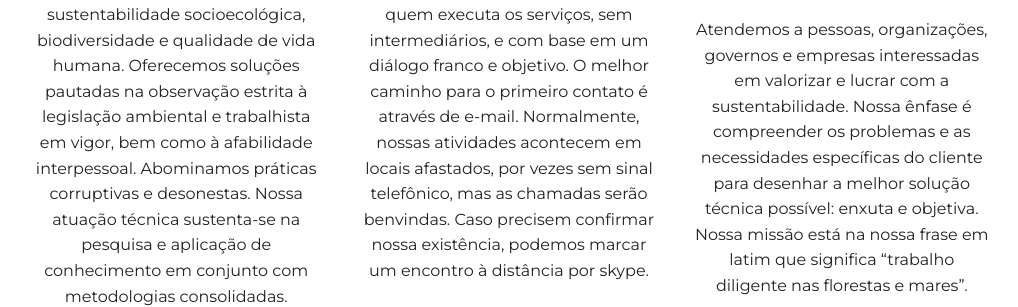
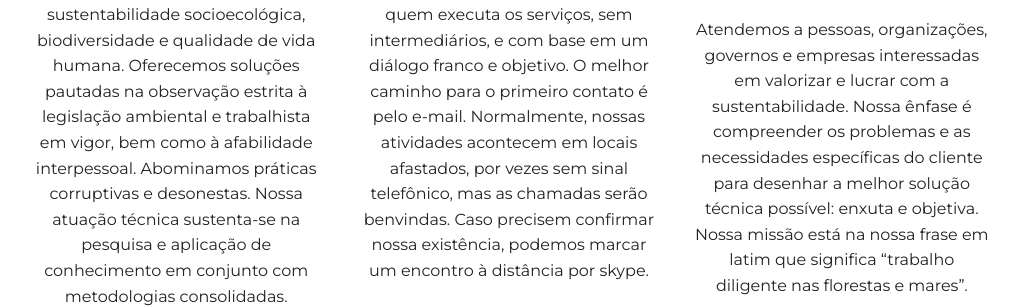
Before and after one commit to leroy1977/eQ1, a Jekyll site: the page built from index.html, in a window 1280 px wide and 900 px high, scrolled down 991 px. Shown: the part 281-588 px from the top of the window, without its empty margins (131-1149 px from the left). Built offline with Jekyll 4.4.1, drawn with Linux system fonts in a browser that asks for light colours; some of the changed text lies outside the part shown.

Commit message:
Update about.html

```diff
--- a/_includes/about.html
+++ b/_includes/about.html
@@ -21,7 +21,7 @@
       <!-- <i class="devicon-git-plain"></i>
       <i class="devicon-gulp-plain colored"></i>
       <i class="devicon-atom-original-wordmark"></i> -->
-      <p> Você negocia diretamente com quem executa os serviços, sem intermediários, e com base em um diálogo franco e objetivo. O melhor caminho para o primeiro contato é através de e-mail. Normalmente, nossas atividades acontecem em locais afastados, por vezes sem sinal telefônico, mas as chamadas serão benvindas. Caso precisem confirmar nossa existência, podemos marcar um encontro à distância por skype.</p>
+      <p> Você negocia diretamente com quem executa os serviços, sem intermediários, e com base em um diálogo franco e objetivo. O melhor caminho para o primeiro contato é pelo e-mail. Normalmente, nossas atividades acontecem em locais afastados, por vezes sem sinal telefônico, mas as chamadas serão benvindas. Caso precisem confirmar nossa existência, podemos marcar um encontro à distância por skype.</p>
     </div>
     <div class="four columns">
       <h4>A melhor relação custo-benefício</h4>
```
